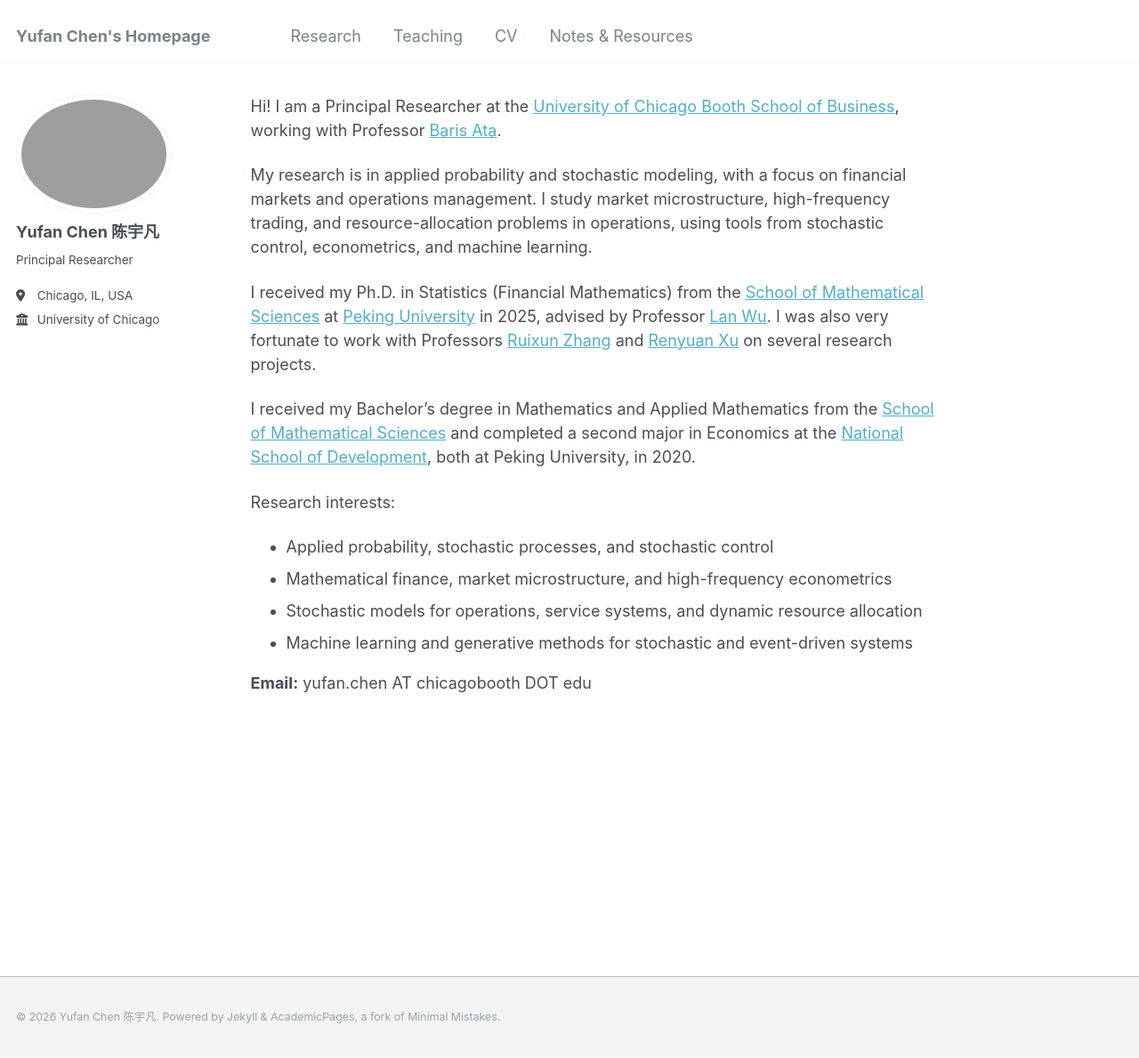
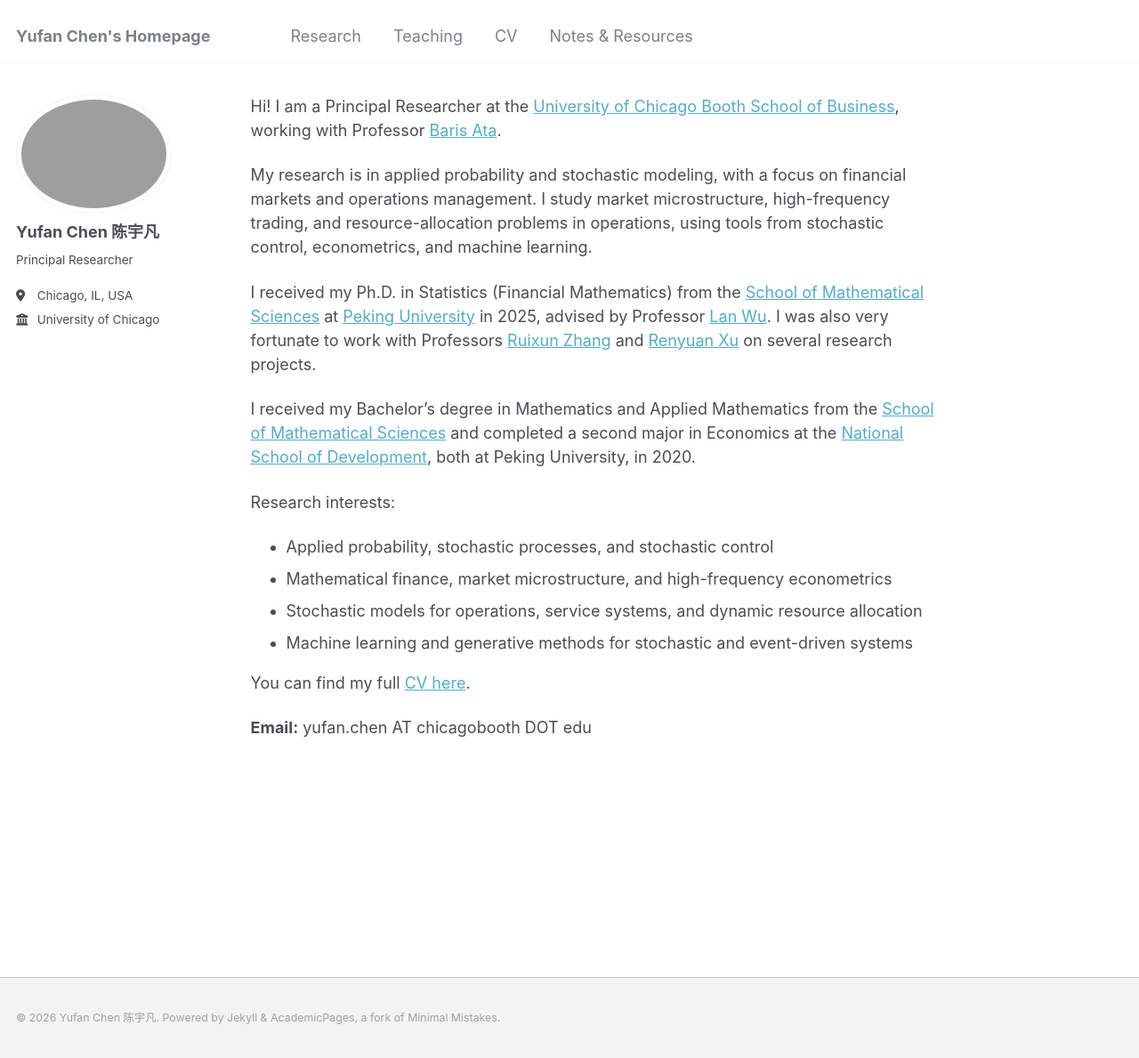
Before and after one commit to YuwanIvan/yuwanivan.github.io, a Jekyll site: the page built from _pages/about.md, in a window 1280 px wide and 1189 px high. Shown: the whole window at 89% size. Built offline with Jekyll 4.4.1, drawn with Linux system fonts in a browser that asks for light colours.

Commit message:
add cv link

```diff
--- a/_pages/about.md
+++ b/_pages/about.md
@@ -22,4 +22,6 @@ Research interests:
 * Stochastic models for operations, service systems, and dynamic resource allocation
 * Machine learning and generative methods for stochastic and event-driven systems
 
+You can find my full [CV here](/files/Yufan_Chen_CV.pdf).
+
 **Email:** yufan.chen AT chicagobooth DOT edu
```
